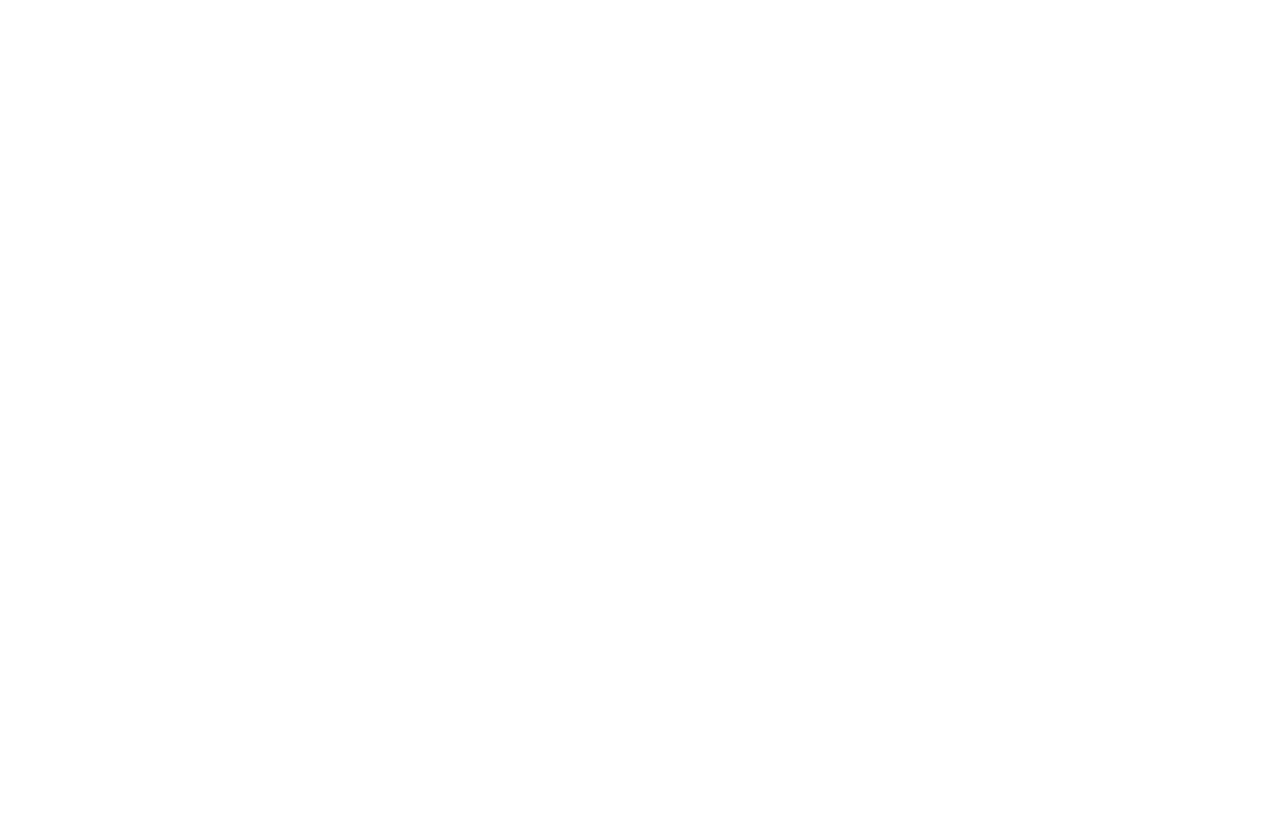
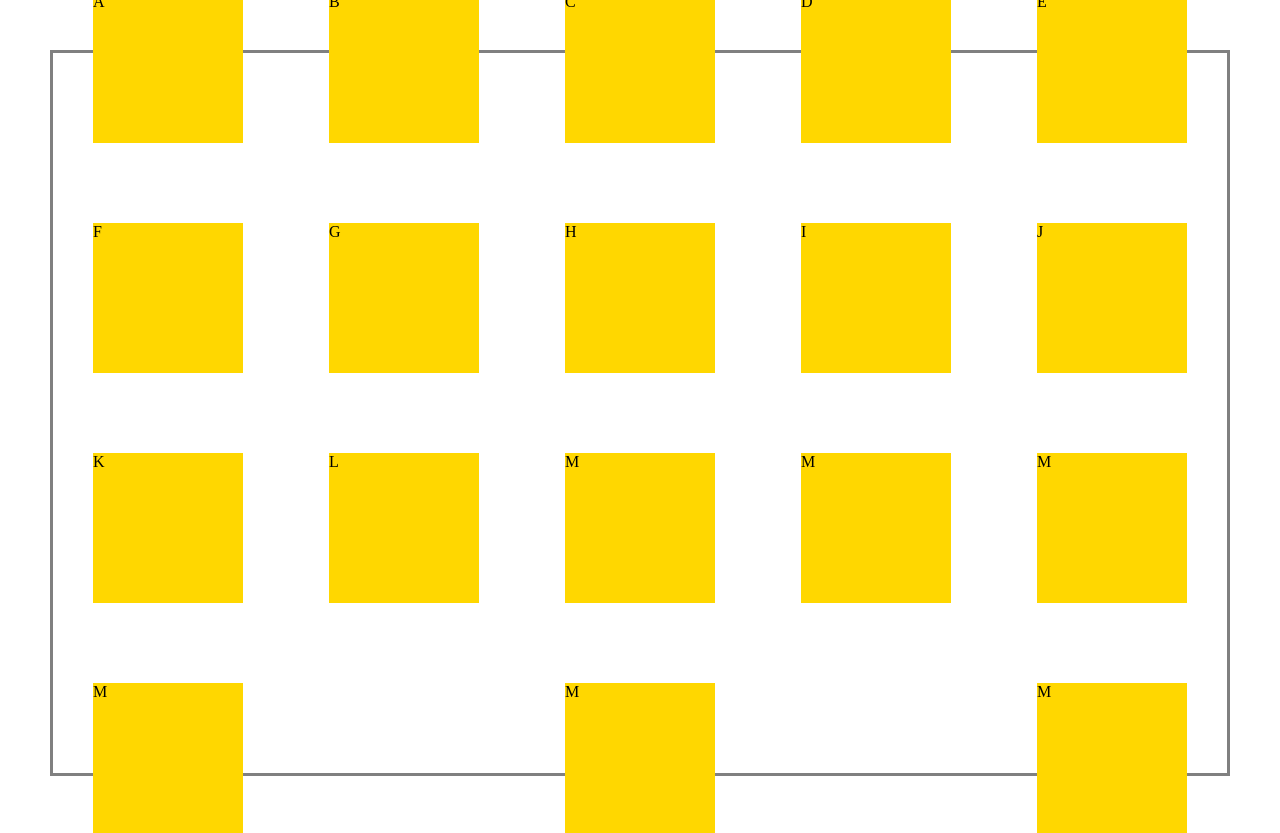
Before and after one commit to nivedh-udayasing/exercise-html, a plain HTML site: page flex-box/index.html in a window 1280 px wide. Before the commit the page ends 800 px from the top, so only its background shows below. Drawn offline with Linux system fonts and the light colour scheme.

Commit message:
flex properties and divs added

```diff
--- a/flex-box/index.html
+++ b/flex-box/index.html
@@ -5,6 +5,28 @@
     <meta http-equiv="X-UA-Compatible" content="IE=edge" />
     <meta name="viewport" content="width=device-width, initial-scale=1.0" />
     <title>Document</title>
+    <link rel="stylesheet" href="style.css" />
   </head>
-  <body></body>
+  <body>
+    <div class="container">
+      <div class="boxes">A</div>
+      <div class="boxes">B</div>
+      <div class="boxes">C</div>
+      <div class="boxes">D</div>
+      <div class="boxes">E</div>
+      <div class="boxes">F</div>
+      <div class="boxes">G</div>
+      <div class="boxes">H</div>
+      <div class="boxes">I</div>
+      <div class="boxes">J</div>
+      <div class="boxes">K</div>
+      <div class="boxes">L</div>
+      <div class="boxes">M</div>
+      <div class="boxes">M</div>
+      <div class="boxes">M</div>
+      <div class="boxes">M</div>
+      <div class="boxes">M</div>
+      <div class="boxes">M</div>
+    </div>
+  </body>
 </html>
--- a/flex-box/style.css
+++ b/flex-box/style.css
@@ -0,0 +1,20 @@
+body {
+  margin: 0;
+}
+.container {
+  height: 90vh;
+  border: 3px solid grey;
+  margin: 50px;
+  display: flex;
+  flex-direction: row;
+  justify-content: space-between;
+  align-items: center;
+  flex-wrap: wrap;
+  align-content: center;
+}
+.boxes {
+  width: 150px;
+  height: 150px;
+  background: gold;
+  margin: 40px;
+}
```
